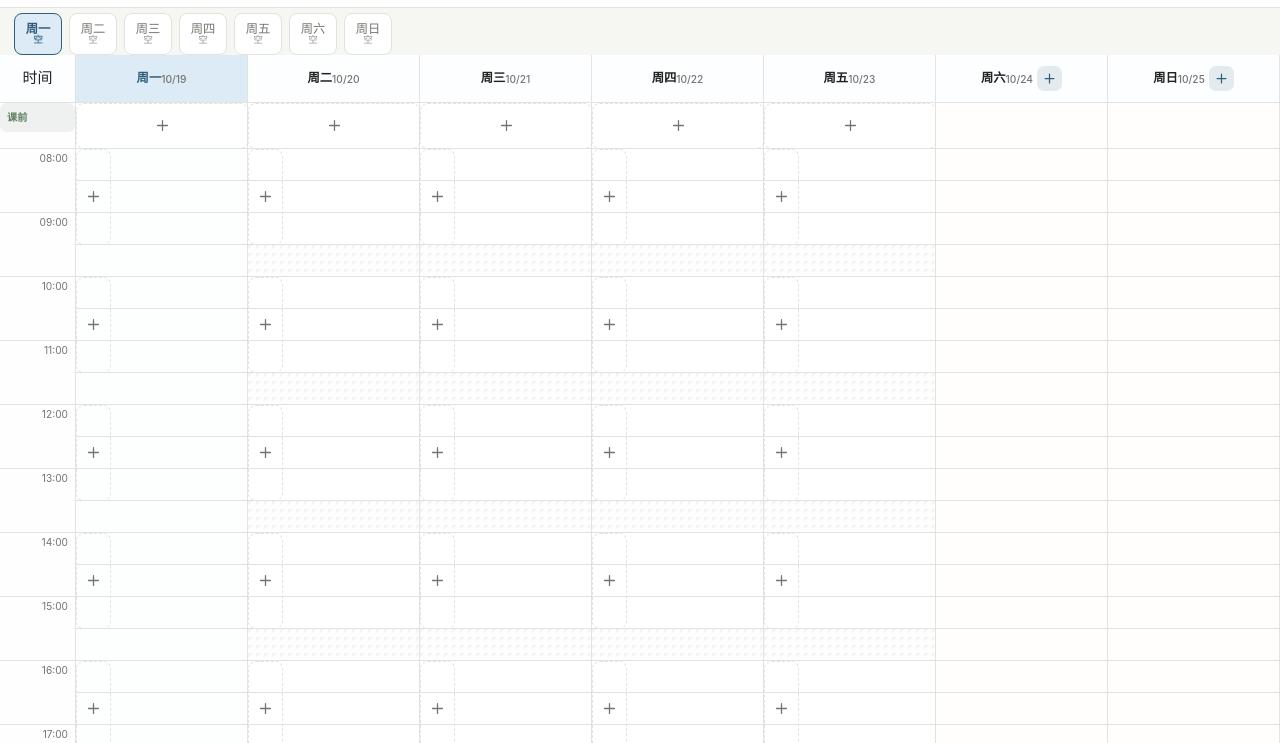
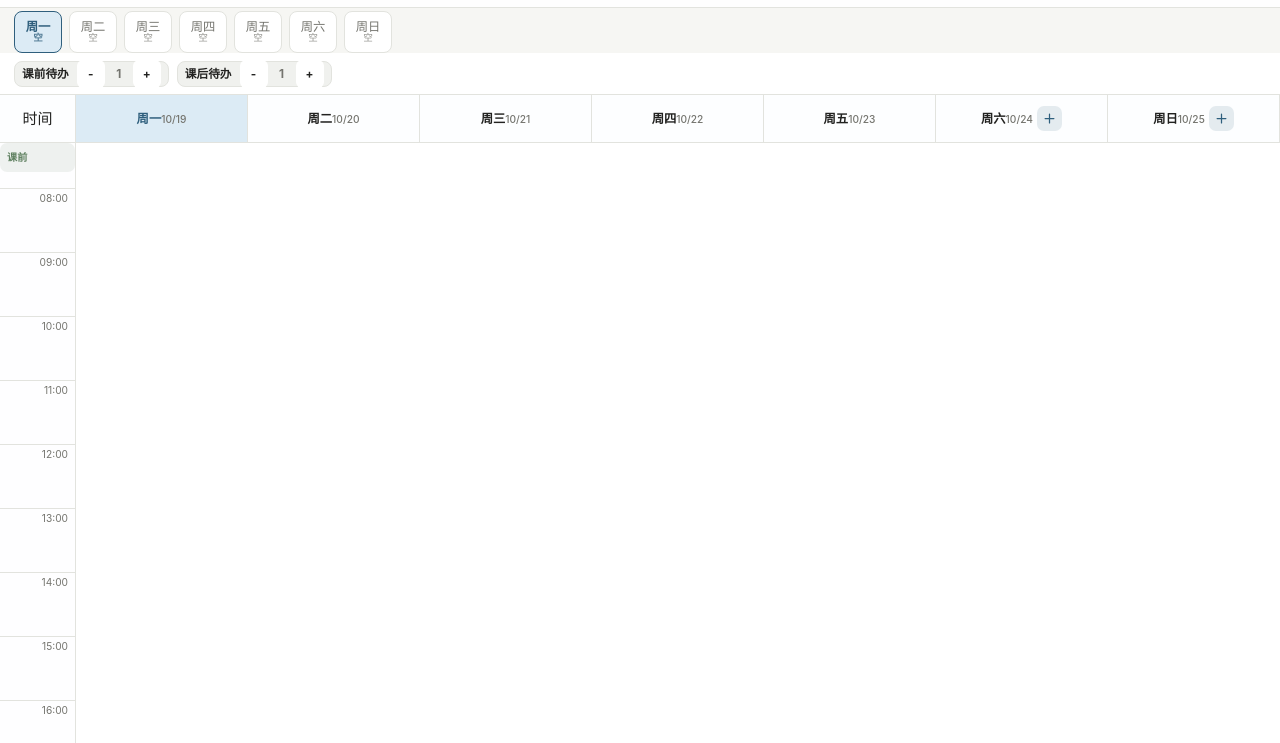
Before and after one commit to zzz11225566/weekly-schedule-pwa, a website: page index.html in a window 1280 px wide. Shown: the part 57-800 px from the top of the page. Drawn offline with Linux system fonts and the light colour scheme.

Commit message:
Improve extra rows and blank cell editing

```diff
--- a/app.js
+++ b/app.js
@@ -40,7 +40,9 @@ function createWeekday() {
 function createWeekend() {
   return {
     type: "weekend",
-    events: []
+    events: [],
+    before: [],
+    after: []
   };
 }
 
@@ -55,7 +57,11 @@ function createDefaultState() {
       theme: "light",
       fontScale: 1
     },
-    days
+    days,
+    extraRows: {
+      before: 1,
+      after: 1
+    }
   };
 }
 
@@ -86,7 +92,9 @@ function normalizeDay(rawDay, type) {
   }
   return {
     type: "weekend",
-    events: Array.isArray(rawDay.events) ? rawDay.events : []
+    events: Array.isArray(rawDay.events) ? rawDay.events : [],
+    before: Array.isArray(rawDay.before) ? rawDay.before : [],
+    after: Array.isArray(rawDay.after) ? rawDay.after : []
   };
 }
 
@@ -98,6 +106,9 @@ function loadState() {
     DAYS.forEach((day) => {
       days[day.key] = normalizeDay(raw.days?.[day.key], day.type);
     });
+    const weekdayKeys = DAYS.filter((day) => day.type === "weekday").map((day) => day.key);
+    const existingBefore = Math.max(1, ...weekdayKeys.map((key) => days[key].before.length));
+    const existingAfter = Math.max(1, ...weekdayKeys.map((key) => days[key].after.length));
     return {
       version: 1,
       settings: {
@@ -107,11 +118,20 @@ function loadState() {
             ? Math.min(1.25, Math.max(0.85, raw.settings.fontScale))
             : 1
       },
-      days
+      days,
+      extraRows: {
+        before: clampRowCount(raw.extraRows?.before ?? existingBefore),
+        after: clampRowCount(raw.extraRows?.after ?? existingAfter)
+      }
     };
   } catch {
     return createDefaultState();
   }
+}
+
+function clampRowCount(value) {
+  if (!Number.isFinite(Number(value))) return 1;
+  return Math.min(8, Math.max(0, Number(value)));
 }
 
 let state = loadState();
@@ -236,6 +256,15 @@ function line(label, value, toneClass, { strong = false, iconName = "" } = {}) {
   return `<div class="card-line ${toneClass}">${iconMarkup}<span>${strong ? "<strong>" : ""}${escapeHtml(label)}${escapeHtml(value)}${strong ? "</strong>" : ""}</span></div>`;
 }
 
+function hasExtraContent(item) {
+  if (!item) return false;
+  return Boolean(item.title || item.location || item.date);
+}
+
+function renderBlankCell(action, attrs = "") {
+  return `<div class="slot-card blank-cell" role="button" tabindex="0" data-action="${action}" ${attrs}></div>`;
+}
+
 function renderPeriodCard(dayKey, periodIndex) {
   const day = state.days[dayKey];
   const period = day.periods[periodIndex];
@@ -243,7 +272,7 @@ function renderPeriodCard(dayKey, periodIndex) {
   const time = PERIODS[periodIndex];
 
   if (period.mode === "none") {
-    return `<button class="slot-card empty-add" type="button" data-action="open-period" data-day="${dayKey}" data-period="${periodIndex}">${icon("plus")}</button>`;
+    return renderBlankCell("open-period", `data-day="${dayKey}" data-period="${periodIndex}"`);
   }
 
   const isCourse = period.mode === "course";
@@ -283,6 +312,13 @@ function renderExtraCard(dayKey, slot, index) {
   </div>`;
 }
 
+function renderExtraCell(dayKey, slot, index) {
+  const item = state.days[dayKey][slot]?.[index];
+  return hasExtraContent(item)
+    ? renderExtraCard(dayKey, slot, index)
+    : renderBlankCell("open-extra", `data-day="${dayKey}" data-slot="${slot}" data-index="${index}"`);
+}
+
 function renderEventCard(dayKey, index) {
   const event = state.days[dayKey].events[index];
   const timeText = event.start || event.end ? `${event.start || "未填"}-${event.end || "未填"}` : "时间未填";
@@ -297,19 +333,17 @@ function renderEventCard(dayKey, index) {
 
 function renderGrid() {
   const weekDates = getWeekDates();
-  const weekdayDays = DAYS.filter((day) => day.type === "weekday");
-  const maxBefore = Math.max(1, ...weekdayDays.map((day) => state.days[day.key].before.length));
-  const maxAfter = Math.max(1, ...weekdayDays.map((day) => state.days[day.key].after.length));
-  const coreStartRow = 2 + maxBefore;
+  const beforeRows = clampRowCount(state.extraRows.before);
+  const afterRows = clampRowCount(state.extraRows.after);
+  const coreStartRow = 2 + beforeRows;
   const coreRows = CORE_HALF_ROWS;
   const afterStartRow = coreStartRow + coreRows;
   const grid = document.querySelector("#weekGrid");
-  grid.style.gridTemplateRows = [
-    "48px",
-    `repeat(${maxBefore}, minmax(46px, auto))`,
-    `repeat(${coreRows}, minmax(32px, auto))`,
-    `repeat(${maxAfter}, minmax(46px, auto))`
-  ].join(" ");
+  const rowTracks = ["48px"];
+  if (beforeRows > 0) rowTracks.push(`repeat(${beforeRows}, minmax(46px, auto))`);
+  rowTracks.push(`repeat(${coreRows}, minmax(32px, auto))`);
+  if (afterRows > 0) rowTracks.push(`repeat(${afterRows}, minmax(46px, auto))`);
+  grid.style.gridTemplateRows = rowTracks.join(" ");
 
   const parts = [];
   parts.push(`<div class="grid-head corner"><span>时间</span></div>`);
@@ -328,20 +362,13 @@ function renderGrid() {
     `);
   });
 
-  for (let row = 0; row < maxBefore; row += 1) {
-    const rowLine = coreStartRow - maxBefore + row;
+  for (let row = 0; row < beforeRows; row += 1) {
+    const rowLine = coreStartRow - beforeRows + row;
     parts.push(`<div class="day-spacer" style="grid-column:1;grid-row:${rowLine} / ${rowLine + 1}"><span class="section-ribbon">课前</span></div>`);
     DAYS.forEach((day) => {
-      const item = state.days[day.key].before?.[row];
       const baseClass = day.type === "weekend" ? "grid-cell weekend" : "grid-cell";
       parts.push(`<div class="${baseClass}" style="grid-column:${day.column};grid-row:${rowLine} / ${rowLine + 1}"></div>`);
-      if (day.type === "weekday") {
-        parts.push(
-          item
-            ? `<div style="grid-column:${day.column};grid-row:${rowLine} / ${rowLine + 1};z-index:1;">${renderExtraCard(day.key, "before", row)}</div>`
-            : `<button class="slot-card empty-add" style="grid-column:${day.column};grid-row:${rowLine} / ${rowLine + 1};z-index:1;" type="button" data-action="open-extra" data-day="${day.key}" data-slot="before" data-index="-1">${icon("plus")}</button>`
-        );
-      }
+      parts.push(`<div style="grid-column:${day.column};grid-row:${rowLine} / ${rowLine + 1};z-index:1;">${renderExtraCell(day.key, "before", row)}</div>`);
     });
   }
 
@@ -380,20 +407,13 @@ function renderGrid() {
     }
   });
 
-  for (let row = 0; row < maxAfter; row += 1) {
+  for (let row = 0; row < afterRows; row += 1) {
     const rowLine = afterStartRow + row;
     parts.push(`<div class="day-spacer" style="grid-column:1;grid-row:${rowLine} / ${rowLine + 1}"><span class="section-ribbon">课后</span></div>`);
     DAYS.forEach((day) => {
-      const item = state.days[day.key].after?.[row];
       const baseClass = day.type === "weekend" ? "grid-cell weekend" : "grid-cell";
       parts.push(`<div class="${baseClass}" style="grid-column:${day.column};grid-row:${rowLine} / ${rowLine + 1}"></div>`);
-      if (day.type === "weekday") {
-        parts.push(
-          item
-            ? `<div style="grid-column:${day.column};grid-row:${rowLine} / ${rowLine + 1};z-index:1;">${renderExtraCard(day.key, "after", row)}</div>`
-            : `<button class="slot-card empty-add" style="grid-column:${day.column};grid-row:${rowLine} / ${rowLine + 1};z-index:1;" type="button" data-action="open-extra" data-day="${day.key}" data-slot="after" data-index="-1">${icon("plus")}</button>`
-        );
-      }
+      parts.push(`<div style="grid-column:${day.column};grid-row:${rowLine} / ${rowLine + 1};z-index:1;">${renderExtraCell(day.key, "after", row)}</div>`);
     });
   }
 
@@ -409,7 +429,9 @@ function renderDayStrip() {
         ? state.days[day.key].periods.filter((period) => period.mode !== "none").length +
           state.days[day.key].before.length +
           state.days[day.key].after.length
-        : state.days[day.key].events.length;
+        : state.days[day.key].events.length +
+          state.days[day.key].before.length +
+          state.days[day.key].after.length;
     return `<button class="day-pill ${day.key === selectedDay ? "active" : ""}" type="button" data-day="${day.key}" aria-label="${day.label}，${count}项安排">
       ${day.label}<span>${count || "空"}</span>
     </button>`;
@@ -425,10 +447,35 @@ function renderSettingsPanel() {
   range.value = String(state.settings.fontScale);
 }
 
+function renderToolbar() {
+  const before = clampRowCount(state.extraRows.before);
+  const after = clampRowCount(state.extraRows.after);
+  document.querySelector("#beforeCount").textContent = String(before);
+  document.querySelector("#afterCount").textContent = String(after);
+  document.querySelector("#beforeMinus").disabled = before <= 0;
+  document.querySelector("#afterMinus").disabled = after <= 0;
+  document.querySelector("#beforePlus").disabled = before >= 8;
+  document.querySelector("#afterPlus").disabled = after >= 8;
+}
+
+function setExtraRowCount(slot, delta) {
+  const current = clampRowCount(state.extraRows[slot]);
+  const next = clampRowCount(current + delta);
+  state.extraRows[slot] = next;
+  DAYS.forEach((day) => {
+    const rows = state.days[day.key][slot];
+    while (rows.length < next) rows.push({ title: "", location: "", date: "" });
+    if (rows.length > next) rows.length = next;
+  });
+  saveState();
+  renderAll();
+}
+
 function renderAll() {
   applySettings();
   document.querySelector("#todayLabel").textContent = formatTodayLabel();
   renderDayStrip();
+  renderToolbar();
   renderGrid();
   renderSettingsPanel();
 }
@@ -483,20 +530,20 @@ function buildEditorForm(context) {
   let fields = "";
   if (context.kind === "period" && mode === "course") {
     fields = `
-      <div class="field"><label for="f-course">课程名称</label><input id="f-course" name="course" value="${escapeHtml(data.course || "")}" placeholder="例如：高等数学" /></div>
-      <div class="field"><label for="f-location">上课地点</label><input id="f-location" name="location" value="${escapeHtml(data.location || "")}" placeholder="例如：教学楼 A201" /></div>
-      <div class="field"><label for="f-task">任务</label><textarea id="f-task" name="task" placeholder="每行一个任务；在课表中点“任务”查看">${escapeHtml(data.task || "")}</textarea></div>
+      <div class="field"><label for="f-course">课程名称</label><input id="f-course" name="course" value="${escapeHtml(data.course || "")}" /></div>
+      <div class="field"><label for="f-location">上课地点</label><input id="f-location" name="location" value="${escapeHtml(data.location || "")}" /></div>
+      <div class="field"><label for="f-task">任务</label><textarea id="f-task" name="task">${escapeHtml(data.task || "")}</textarea></div>
     `;
   } else if (context.kind === "period" && mode === "free") {
     fields = `
-      <div class="field"><label for="f-title">安排</label><input id="f-title" name="title" value="${escapeHtml(data.title || "")}" placeholder="例如：自习 / 社团" /></div>
-      <div class="field"><label for="f-location">地点</label><input id="f-location" name="location" value="${escapeHtml(data.location || "")}" placeholder="例如：图书馆" /></div>
+      <div class="field"><label for="f-title">安排</label><input id="f-title" name="title" value="${escapeHtml(data.title || "")}" /></div>
+      <div class="field"><label for="f-location">地点</label><input id="f-location" name="location" value="${escapeHtml(data.location || "")}" /></div>
       <div class="field"><label for="f-date">日期</label><input id="f-date" name="date" type="date" value="${escapeHtml(data.date || "")}" /></div>
     `;
   } else if (context.kind === "extra") {
     fields = `
-      <div class="field"><label for="f-title">待办内容</label><input id="f-title" name="title" value="${escapeHtml(data.title || "")}" placeholder="例如：交作业 / 取快递" /></div>
-      <div class="field"><label for="f-location">地点</label><input id="f-location" name="location" value="${escapeHtml(data.location || "")}" placeholder="例如：菜鸟驿站" /></div>
+      <div class="field"><label for="f-title">待办内容</label><input id="f-title" name="title" value="${escapeHtml(data.title || "")}" /></div>
+      <div class="field"><label for="f-location">地点</label><input id="f-location" name="location" value="${escapeHtml(data.location || "")}" /></div>
       <div class="field"><label for="f-date">日期</label><input id="f-date" name="date" type="date" value="${escapeHtml(data.date || "")}" /></div>
     `;
   } else if (context.kind === "weekend") {
@@ -506,8 +553,8 @@ function buildEditorForm(context) {
         <div class="field"><label for="f-start">开始时间</label><input id="f-start" name="start" type="time" value="${escapeHtml(data.start || "09:00")}" /></div>
         <div class="field"><label for="f-end">结束时间</label><input id="f-end" name="end" type="time" value="${escapeHtml(data.end || "10:30")}" /></div>
       </div>
-      <div class="field"><label for="f-content">内容</label><input id="f-content" name="content" value="${escapeHtml(data.content || "")}" placeholder="例如：和同学聚餐" /></div>
-      <div class="field"><label for="f-location">地点</label><input id="f-location" name="location" value="${escapeHtml(data.location || "")}" placeholder="例如：学校东门" /></div>
+      <div class="field"><label for="f-content">内容</label><input id="f-content" name="content" value="${escapeHtml(data.content || "")}" /></div>
+      <div class="field"><label for="f-location">地点</label><input id="f-location" name="location" value="${escapeHtml(data.location || "")}" /></div>
     `;
   }
 
@@ -657,16 +704,17 @@ function bindEvents() {
     if (button) scrollToDay(button.dataset.day);
   });
 
+  document.querySelector("#beforePlus").addEventListener("click", () => setExtraRowCount("before", 1));
+  document.querySelector("#beforeMinus").addEventListener("click", () => setExtraRowCount("before", -1));
+  document.querySelector("#afterPlus").addEventListener("click", () => setExtraRowCount("after", 1));
+  document.querySelector("#afterMinus").addEventListener("click", () => setExtraRowCount("after", -1));
+
   document.querySelector("#weekGrid").addEventListener("click", (event) => {
     const actionTarget = event.target.closest("[data-action]");
     if (!actionTarget) return;
     const { action, day, period, slot, index } = actionTarget.dataset;
 
-    if (action === "open-period") {
-      openEditor({ kind: "period", day, period: Number(period) });
-    } else if (action === "open-extra") {
-      openEditor({ kind: "extra", day, slot, index: Number(index) });
-    } else if (action === "open-weekend") {
+    if (action === "open-weekend" && actionTarget.classList.contains("head-add")) {
       openEditor({ kind: "weekend", day, index: Number(index) });
     } else if (action === "toggle-task") {
       event.stopPropagation();
@@ -677,11 +725,25 @@ function bindEvents() {
     }
   });
 
+  document.querySelector("#weekGrid").addEventListener("dblclick", (event) => {
+    if (event.target.closest(".task-toggle") || event.target.closest(".head-add")) return;
+    const actionTarget = event.target.closest("[data-action]");
+    if (!actionTarget) return;
+    const { action, day, period, slot, index } = actionTarget.dataset;
+    if (action === "open-period") {
+      openEditor({ kind: "period", day, period: Number(period) });
+    } else if (action === "open-extra") {
+      openEditor({ kind: "extra", day, slot, index: Number(index) });
+    } else if (action === "open-weekend") {
+      openEditor({ kind: "weekend", day, index: Number(index) });
+    }
+  });
+
   document.querySelector("#weekGrid").addEventListener("keydown", (event) => {
     const card = event.target.closest('.slot-card[role="button"]');
     if (!card || (event.key !== "Enter" && event.key !== " ")) return;
     event.preventDefault();
-    card.click();
+    card.dispatchEvent(new MouseEvent("dblclick", { bubbles: true }));
   });
 
   document.querySelector("#editorContent").addEventListener("click", (event) => {
--- a/index.html
+++ b/index.html
@@ -67,6 +67,25 @@
 
       <nav class="day-strip" id="dayStrip" aria-label="选择星期"></nav>
 
+      <div class="extra-toolbar" id="extraToolbar" aria-label="课前课后待办行数">
+        <div class="toolbar-group">
+          <span class="toolbar-label">课前待办</span>
+          <div class="row-stepper" aria-label="课前待办行数">
+            <button type="button" id="beforeMinus" aria-label="减少课前待办行">-</button>
+            <span id="beforeCount">1</span>
+            <button type="button" id="beforePlus" aria-label="增加课前待办行">+</button>
+          </div>
+        </div>
+        <div class="toolbar-group">
+          <span class="toolbar-label">课后待办</span>
+          <div class="row-stepper" aria-label="课后待办行数">
+            <button type="button" id="afterMinus" aria-label="减少课后待办行">-</button>
+            <span id="afterCount">1</span>
+            <button type="button" id="afterPlus" aria-label="增加课后待办行">+</button>
+          </div>
+        </div>
+      </div>
+
       <main class="schedule-wrap">
         <section class="week-scroller" id="weekScroller" aria-label="七日日程表">
           <div class="week-grid" id="weekGrid"></div>
--- a/styles.css
+++ b/styles.css
@@ -249,6 +249,68 @@ body.dark .brand-mark {
   outline-offset: 2px;
 }
 
+.extra-toolbar {
+  display: flex;
+  gap: 8px;
+  padding: 8px 14px 7px;
+  border-bottom: 1px solid var(--border);
+  background: var(--surface);
+  overflow-x: auto;
+  scrollbar-width: none;
+  -webkit-overflow-scrolling: touch;
+}
+
+.extra-toolbar::-webkit-scrollbar {
+  display: none;
+}
+
+.toolbar-group {
+  display: flex;
+  align-items: center;
+  gap: 8px;
+  min-width: max-content;
+  padding: 5px 7px;
+  border: 1px solid var(--border);
+  border-radius: 8px;
+  background: var(--surface-2);
+}
+
+.toolbar-label {
+  color: var(--text);
+  font-size: 0.78em;
+  font-weight: 700;
+  white-space: nowrap;
+}
+
+.row-stepper {
+  display: grid;
+  grid-template-columns: 28px 24px 28px;
+  align-items: center;
+  gap: 2px;
+  color: var(--muted);
+  font-size: 0.78em;
+  font-weight: 700;
+  text-align: center;
+}
+
+.row-stepper button {
+  display: grid;
+  place-items: center;
+  width: 28px;
+  height: 28px;
+  padding: 0;
+  border: 0;
+  border-radius: 6px;
+  background: var(--surface);
+  color: var(--text);
+  cursor: pointer;
+}
+
+.row-stepper button:hover {
+  background: var(--active);
+  color: var(--active-text);
+}
+
 .schedule-wrap {
   flex: 1 1 auto;
   min-height: 0;
@@ -362,17 +424,16 @@ body.dark .brand-mark {
 
 .grid-cell {
   min-width: 0;
-  border-right: 1px solid var(--border);
-  border-bottom: 1px solid var(--border);
-  background: var(--surface);
+  border: 0;
+  background: transparent;
 }
 
 .grid-cell.weekend {
-  background: color-mix(in srgb, var(--surface) 96%, var(--event-bg));
+  background: transparent;
 }
 
 .grid-cell.today {
-  background: color-mix(in srgb, var(--surface) 94%, var(--active));
+  background: transparent;
 }
 
 .slot-card {
@@ -422,24 +483,21 @@ body.dark .brand-mark {
   color: var(--event-line);
 }
 
-.slot-card.empty-add {
+.slot-card.blank-cell {
   align-items: center;
   justify-content: center;
-  min-height: 42px;
-  border-style: dashed;
-  border-color: var(--border);
+  min-height: 0;
+  border: 0;
   background: transparent;
   color: var(--muted);
   box-shadow: none;
+  cursor: cell;
 }
 
-.slot-card.empty-add svg {
-  width: 17px;
-  height: 17px;
-  fill: none;
-  stroke: currentColor;
-  stroke-width: 1.8;
-  stroke-linecap: round;
+.slot-card.blank-cell:hover,
+.slot-card.blank-cell:active {
+  box-shadow: none;
+  transform: none;
 }
 
 .card-tag {
@@ -536,14 +594,7 @@ body.dark .brand-mark {
 }
 
 .period-gap {
-  background:
-    linear-gradient(
-      135deg,
-      color-mix(in srgb, var(--border) 34%, transparent) 25%,
-      transparent 25%
-    )
-    0 0 / 8px 8px,
-    color-mix(in srgb, var(--surface) 94%, var(--surface-2));
+  background: transparent;
 }
 
 .section-ribbon {
```
